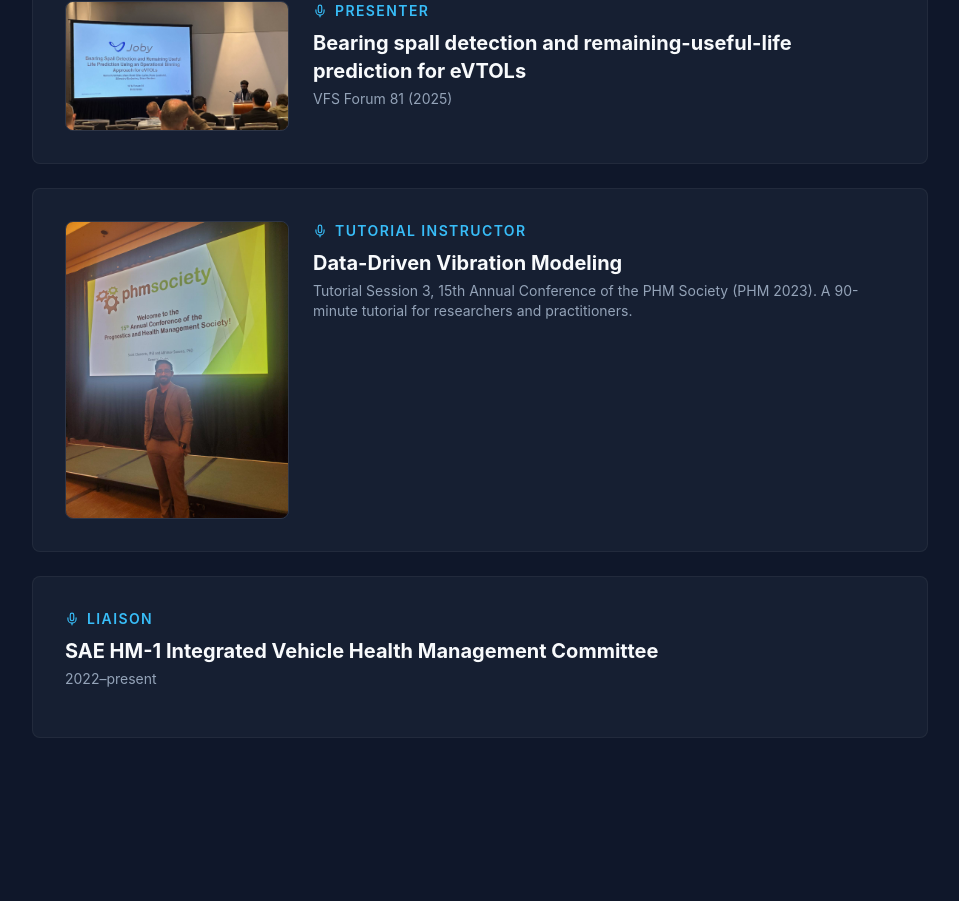
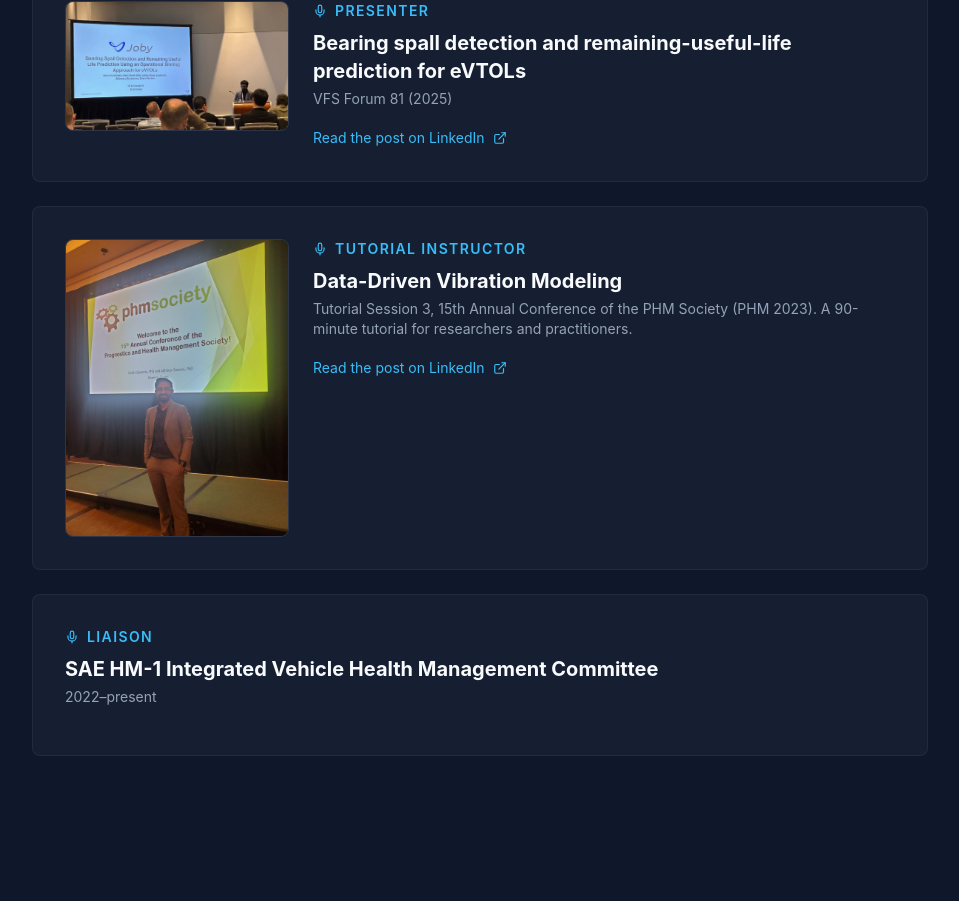
Before and after one commit to manukrisvt/portfolio, a React (Vite) app: page / in a window 1280 px wide. Shown: the part 3819-4720 px from the top of the page, without its empty margins (160-1119 px from the left). Built offline with nearby package versions, Linux system fonts and the light colour scheme.

Commit message:
Add LinkedIn post links to VFS 2025 and PHM 2023 tutorial entries

```diff
--- a/src/data.js
+++ b/src/data.js
@@ -210,12 +210,16 @@ export const speaking = [
         role: "Presenter",
         title: "Bearing spall detection and remaining-useful-life prediction for eVTOLs",
         venue: "VFS Forum 81 (2025)",
+        link: "https://lnkd.in/p/gimkFYbx",
+        linkLabel: "Read the post on LinkedIn",
         image: "/images/vfs-presentation.jpg"
     },
     {
         role: "Tutorial Instructor",
         title: "Data-Driven Vibration Modeling",
         venue: "Tutorial Session 3, 15th Annual Conference of the PHM Society (PHM 2023). A 90-minute tutorial for researchers and practitioners.",
+        link: "https://lnkd.in/p/gimkFYbx",
+        linkLabel: "Read the post on LinkedIn",
         image: "/images/phm-tutorial.jpg"
     },
     {
```
